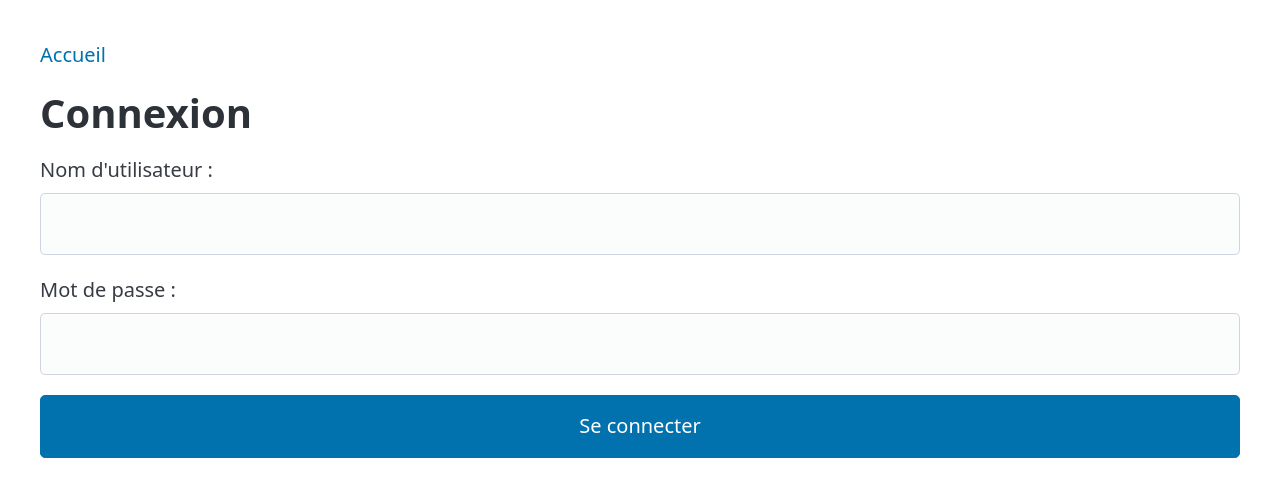
After one commit to paradoxisme-dev/bddjdr, a Flask app: page /login in a window 1280 px wide. The commit adds this page. Shown: the top 497 px of the page. Run offline with Flask 3, Linux system fonts and the light colour scheme; some libraries are stand-ins or nearby versions.

Commit message:
ajout login avec email

```diff
--- a/app.py
+++ b/app.py
@@ -1,14 +1,30 @@
-from flask import Flask, render_template, redirect
+from flask import Flask, render_template, redirect, url_for
 from external_auth import oauth_bp, oauth, oauth_ok
 from database import initialize_database
-from flask_login import LoginManager, logout_user
+from flask_login import LoginManager, logout_user, login_user
 from database import User
+from flask_wtf import FlaskForm
+from wtforms import StringField, PasswordField
+from wtforms.validators import DataRequired
+from peewee import IntegrityError
 import os
 import dotenv
+
 
 dotenv.load_dotenv()
 initialize_database()
 login_manager = LoginManager()
+login_manager.login_view = "login"
+
+class LoginForm(FlaskForm):
+    username = StringField('Nom d\'utilisateur ou email', validators=[DataRequired()])
+    password = PasswordField('Mot de passe', validators=[DataRequired()])
+
+
+class RegistrationForm(FlaskForm):
+    username = StringField('Nom d\'utilisateur', validators=[DataRequired()])
+    email = StringField('Email', validators=[DataRequired()])
+    password = PasswordField('Mot de passe', validators=[DataRequired()])
 
 
 app = Flask(__name__)
@@ -17,22 +33,62 @@ oauth.init_app(app)
 login_manager.init_app(app)
 app.register_blueprint(oauth_bp)
 
+
 @login_manager.user_loader
 def load_user(user_id):
-    return User.get(user_id)
+    return User.get(User.id == user_id)
+
 
 @app.context_processor
 def inject_oauth_ok():
     return dict(oauth_ok=oauth_ok)
 
+
 @app.route('/')
 def home():
     return render_template('index.html')
+
 
 @app.route('/logout')
 def logout():
     logout_user()
     return redirect('/')
 
+
+@app.route('/login', methods=['GET', 'POST'])
+def login():
+    form = LoginForm()
+    if form.validate_on_submit():
+        if '@'  in form.username.data:
+            user = User.select().where(User.email == form.username.data).first()
+        else:
+            user = User.select().where(User.username == form.username.data).first()
+        if user is None:
+            form.username.errors.append('Nom d\'utilisateur ou email non trouvé.')
+        elif not user.check_password(form.password.data):
+            form.password.errors.append('Mot de passe incorrect.')
+        else:
+            login_user(user)
+            return redirect(url_for('home'))
+    return render_template('login.html', form=form)
+
+
+@app.route('/register', methods=['GET', 'POST'])
+def register():
+    form = RegistrationForm()
+    if form.validate_on_submit():
+        try:
+            new_user = User(username=form.username.data, email=form.email.data)
+            new_user.set_password(form.password.data)
+            new_user.save()
+            return redirect(url_for('login'))
+        except IntegrityError:
+            if User.select().where((User.username == form.username.data)).exists():
+                form.username.errors.append('Nom d\'utilisateur ou email déjà utilisé.')
+            elif User.select().where((User.email == form.email.data)).exists():
+                form.email.errors.append('Nom d\'utilisateur ou email déjà utilisé.')
+    return render_template('register.html', form=form)
+
+
 if __name__ == '__main__':
     app.run(debug=True, ssl_context='adhoc')
--- a/templates/base.html
+++ b/templates/base.html
@@ -20,13 +20,15 @@
                 {% if 'discord' in oauth_ok %}
                     <details class="dropdown">
                         {% if current_user.is_authenticated %}
-                            <summary>{{ current_user.username }}</summary>
+                            <summary>{{ current_user.id }} - {{ current_user.username }}</summary>
                             <ul class="dropdown">
                                 <li><a href="{{ url_for('logout') }}">Se déconnecter</a></li>
                             </ul>
                         {% else %}
                             <summary>Se connecter</summary>
                             <ul class="dropdown">
+                                <li><a href="{{ url_for('login') }}">Se connecter</a></li>
+                                <li><a href="{{ url_for('register') }}">S'inscrire</a></li>
                                 <li><a href="{{ url_for('oauth.login_discord') }}">Se connecter avec Discord</a></li>
                             </ul>
                         {% endif %}
--- /dev/null
+++ b/templates/login.html
@@ -0,0 +1,15 @@
+{% extends 'base.html' %}
+
+{% block title %}Connexion - Base de donnée de jeu de rôle{% endblock %}
+
+{% block content %}
+<h1>Connexion</h1>
+<form action="{{ url_for('login') }}" method="post">
+    {{ form.hidden_tag() }}
+    <label for="username">Nom d'utilisateur :</label>
+    {{ form.username(size=32) }}
+    <label for="password">Mot de passe :</label>
+    {{ form.password(size=32) }}
+    <input type="submit" value="Se connecter">
+</form>
+{% endblock %}
```
Also changed, not shown: templates/register.html (added, +26 -0 lines).
